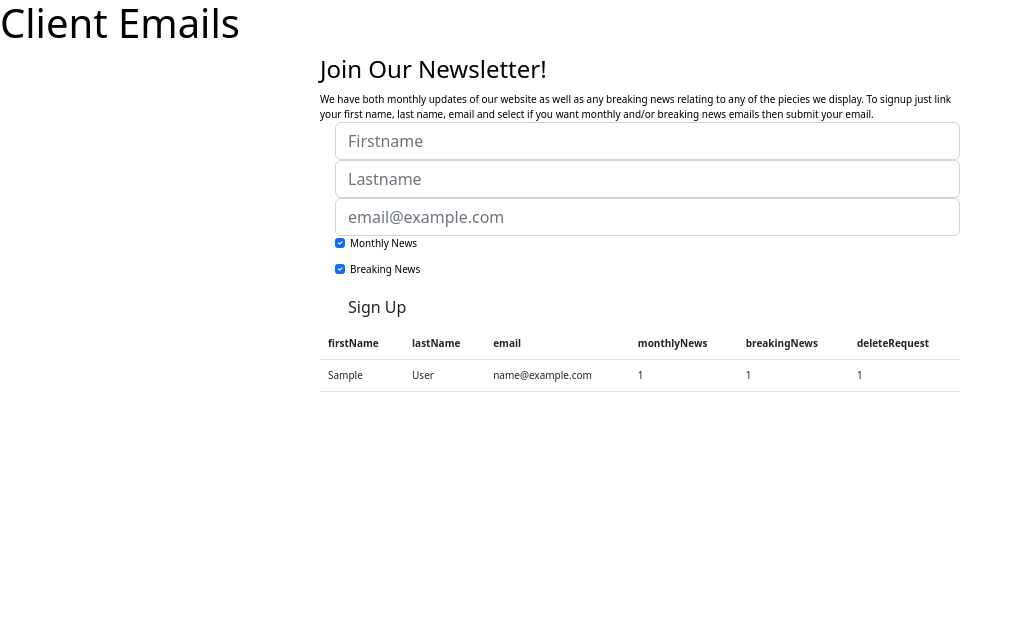
After one commit to KejahP/ACT3Web, a PHP site: page /pages/EmailTable.php in a window 1280 px wide. The commit adds this page. Shown: the part 95-727 px from the top of the page, without its empty margins (0-1021 px from the left). Run offline with PHP 8.4, Linux system fonts and the light colour scheme; data comes from the database, SQL or seed files in the repository; tables that the repository leaves empty or names only in its code hold one stand-in row (values such as "Sample post").

Commit message:
Basic Email Page
Creation of the basic email page, without any core functionality.

```diff
--- /dev/null
+++ b/pages/EmailTable.php
@@ -0,0 +1,53 @@
+<!DOCTYPE html>
+<html lang="en">
+<!--
+        Kejah Pulman
+        30034444
+
+        This is the template for the display of all emails and can only be acessed via an admin login
+-->
+<?php
+    include_once(dirname(__DIR__) . '/shared/navbar.php');
+    include_once(dirname(__DIR__) . '/script/connection.php');
+    include_once(dirname(__DIR__) . '/shared/head.php');
+
+    echo '<h1>' . "Client Emails" . '</h1>';
+    $sqlEmail = "SELECT * FROM member ORDER BY member.firstName";
+?>
+
+<body>
+    <main class="mainContentAlignment">
+        <table class="table">
+            <thead>
+                <th scope="col">firstName</th>
+                <th scope="col">lastName</th>
+                <th scope="col">email</th>
+                <th scope="col">monthlyNews</th>
+                <th scope="col">breakingNews</th>
+                <th scope="col">deleteRequest</th>
+            </thead>
+
+            <?php
+                $sqlEmail = $conn->prepare($sqlEmail);
+                $sqlEmail->execute();
+
+                while($row = $sqlEmail->fetch())
+                {
+                    echo "<tr>";
+                    echo "<td scope = \"row\">" . $row['firstName'] . "</td>";
+                    echo "<td scope = \"row\">" . $row['lastName'] . "</td>";
+                    echo "<td scope = \"row\">" . $row['email'] . "</td>";
+
+                    echo "<td scope = \"row\">" . $row['monthlyNews'] . "</td>";
+                    echo "<td scope = \"row\">" . $row['breakingNews'] . "</td>";
+                    echo "<td scope = \"row\">" . $row['deleteRequest'] . "</td>";
+                    echo "</tr>";
+                }
+
+                //testing of the email page DELETE LATER BITCH
+                include_once(dirname(__DIR__) . '/shared/email.php');
+
+            ?>
+        </table>
+    </main>
+</body>
--- /dev/null
+++ b/shared/email.php
@@ -0,0 +1,45 @@
+<?php
+/*
+        Kejah Pulman
+        30034444
+        the email signup option with the ability to adds any submitted data to the database
+*/
+    include_once(dirname(__DIR__) . '/script/connection.php');
+    include_once(dirname(__DIR__) . '/script/sql_commands.php');
+    include_once(dirname(__DIR__) . '/script/painting_model.php');
+?>
+
+
+<h4>Join Our Newsletter!</h4>
+
+<body>
+    We have both monthly updates of our website as well as any breaking news relating to any of the piecies we display.
+    To signup just link your first name, last name, email and select if you want monthly and/or breaking news emails
+    then submit your email.
+</body>
+
+<div class="form-check">
+    <input class="form-control" placeholder="Firstname" name="userName">
+    <input class="form-control" placeholder="Lastname" name="userPass">
+    <input class="form-control" placeholder="email@example.com" name="userEmail">
+
+
+    <div class="form-check">
+        <input class="form-check-input" type="checkbox" name="month" id="month" value="month" checked>
+            <label class="form-check-label" for="month">
+                Monthly News
+            </label>
+    </div>
+
+    <div class="form-check">
+        <input class="form-check-input" type="checkbox" name="break" id="break" value="break" checked>
+            <label class="form-check-label" for="break">
+                Breaking News
+            </label>
+    </div>
+
+
+    <a class="btn" href="ema.php">
+        Sign Up
+    </a>
+</div>
--- a/shared/navbar.php
+++ b/shared/navbar.php
@@ -20,6 +20,13 @@ include_once(dirname(__DIR__) . '/script/painting_model.php');
                         Home
                     </a>
                 </li>
+
+                <li>
+                    <a class="btn" href="EmailTable.php">
+                        Client Emails
+                    </a>
+                </li>
+
                 <!--Overall browse options-->
                 <li class="dropdown">
                     <button class="btn dropdown-toggle" type="" data-bs-toggle="dropdown">Browse</button>
@@ -118,6 +125,10 @@ include_once(dirname(__DIR__) . '/script/painting_model.php');
                         </ul>
                     </ul>
                 </li>
+
+                <li class="login">
+
+                </li>
         </div>
         <div class="col p-2">
             <!--Overall Search options-->
```
Also changed, not shown: script/AddEmail.php (added).
